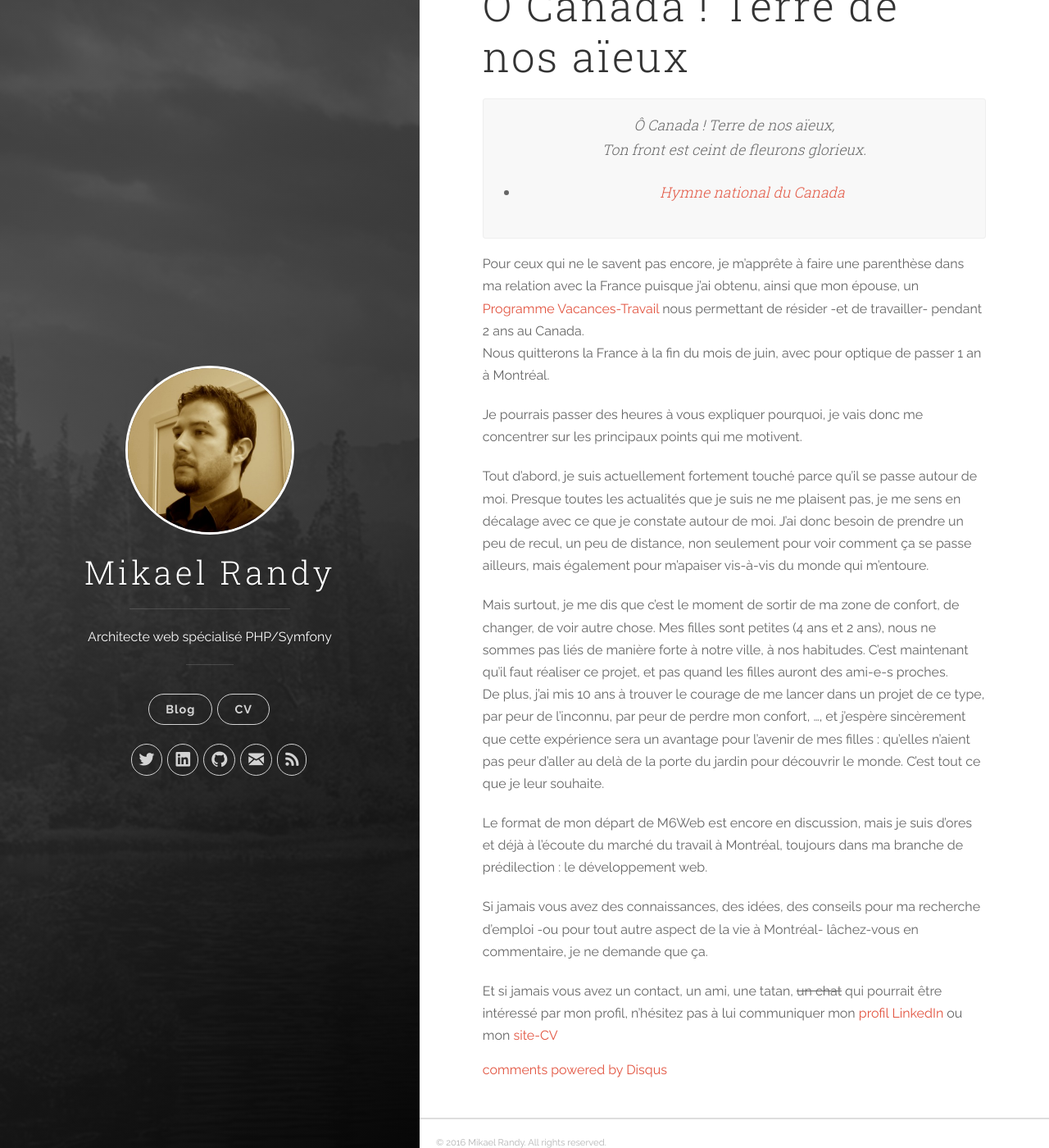
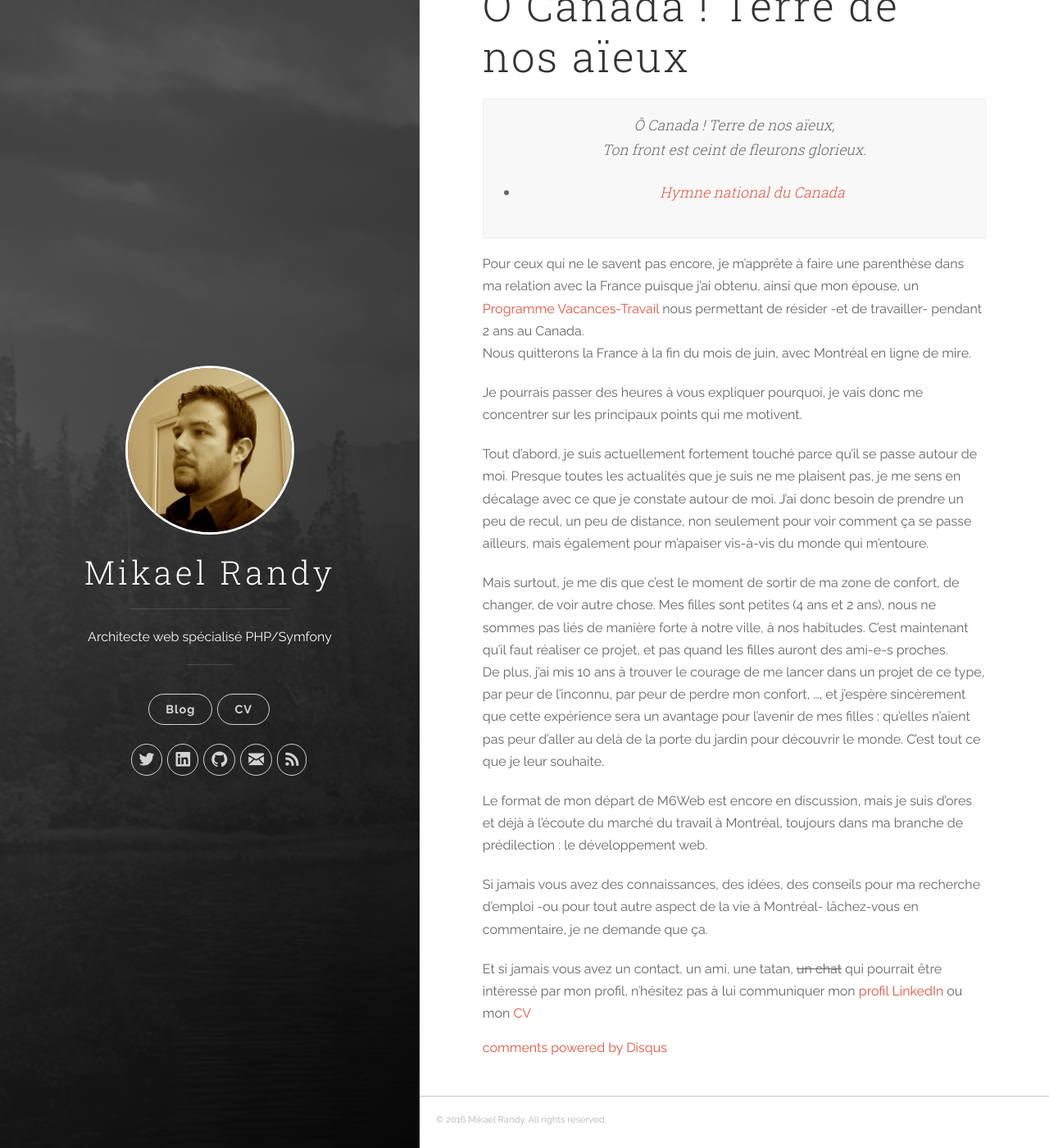
Before and after one commit to mikaelrandy/mikaelrandy.github.io, a Jekyll site: the page built from _posts/2016-02-10-oh-canada.md, in a window 1280 px wide and 1400 px high, scrolled down 96 px. Shown: the whole window at 82% size. Built offline with Jekyll 4.4.1, drawn with Linux system fonts in a browser that asks for light colours; nearby versions of some CDN libraries; comment, search, counter and statistics services are not loaded.

Commit message:
Mod: update post "Oh canada"

```diff
--- a/_posts/2016-02-10-oh-canada.md
+++ b/_posts/2016-02-10-oh-canada.md
@@ -17,7 +17,7 @@ comments: true
 - [Hymne national du Canada](https://www.wikiwand.com/fr/%C3%94_Canada)
 
 Pour ceux qui ne le savent pas encore, je m'apprête à faire une parenthèse dans ma relation avec la France puisque j'ai obtenu, ainsi que mon épouse, un [Programme Vacances-Travail](http://pvtistes.net/le-pvt/) nous permettant de résider -et de travailler- pendant 2 ans au Canada.
-Nous quitterons la France à la fin du mois de juin, avec pour optique de passer 1 an à Montréal.
+Nous quitterons la France à la fin du mois de juin, avec Montréal en ligne de mire.
 
 Je pourrais passer des heures à vous expliquer pourquoi, je vais donc me concentrer sur les principaux points qui me motivent.
 
@@ -30,4 +30,4 @@ Le format de mon départ de M6Web est encore en discussion, mais je suis d'ores
 
 Si jamais vous avez des connaissances, des idées, des conseils pour ma recherche d'emploi -ou pour tout autre aspect de la vie à Montréal- lâchez-vous en commentaire, je ne demande que ça.
 
-Et si jamais vous avez un contact, un ami, une tatan, <strike>un chat</strike> qui pourrait être intéressé par mon profil, n'hésitez pas à lui communiquer mon [profil LinkedIn](https://fr.linkedin.com/in/mikaelrandy) ou mon [site-CV](http://mrandy.me)
+Et si jamais vous avez un contact, un ami, une tatan, <strike>un chat</strike> qui pourrait être intéressé par mon profil, n'hésitez pas à lui communiquer mon [profil LinkedIn](https://fr.linkedin.com/in/mikaelrandy) ou mon [CV](http://www.mikaelrandy.fr/cv)
```
